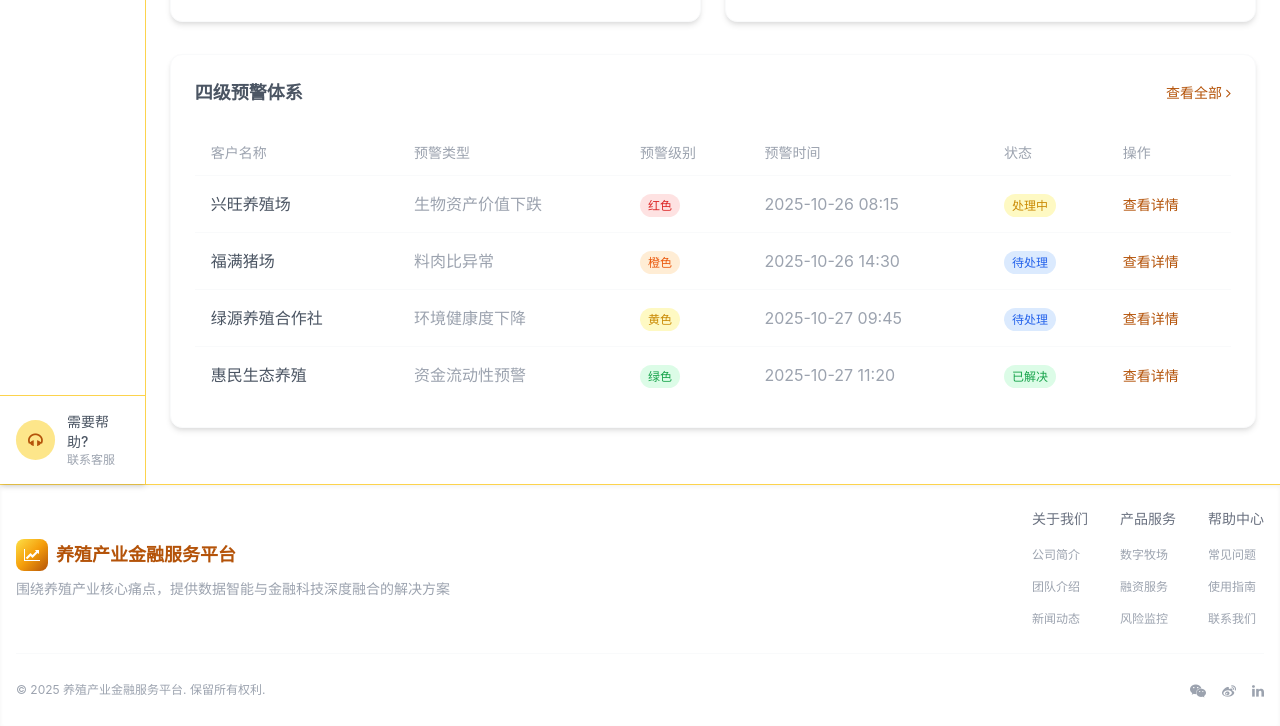
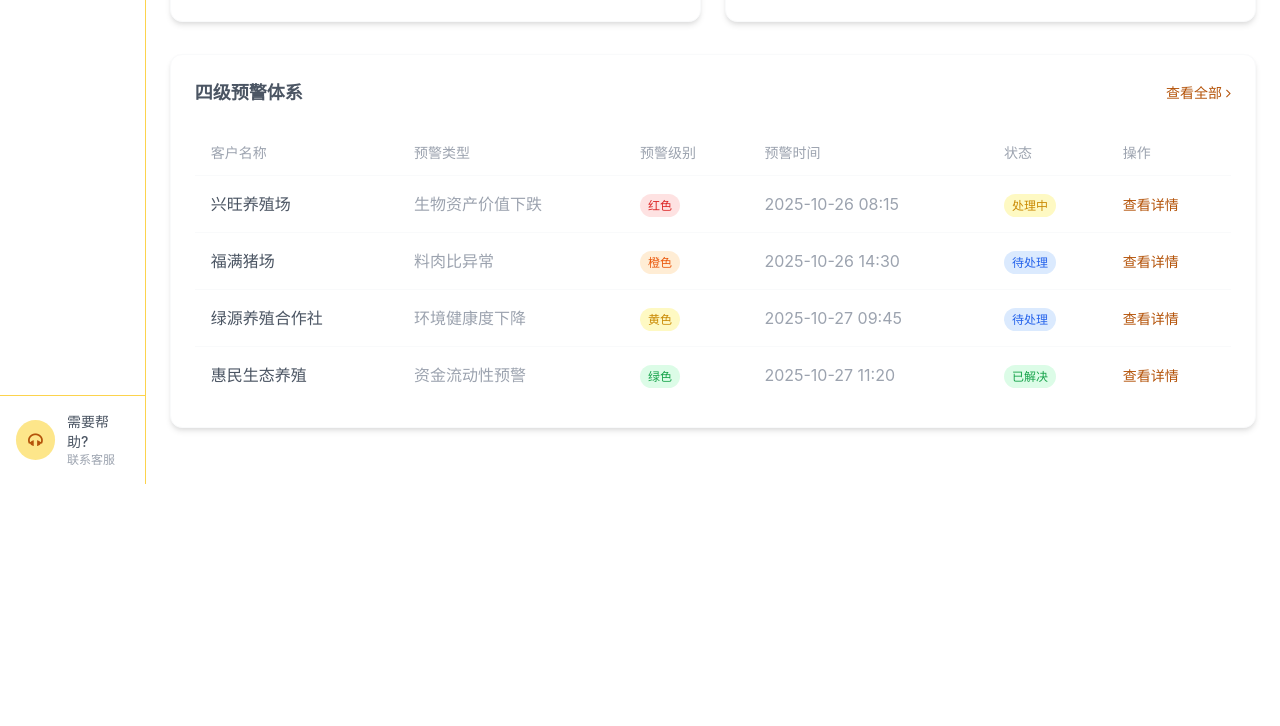
Before and after one commit to x9-0/remote-repo, a plain HTML site: page 金融机构.html in a window 1280 px wide. Shown: the part 1966-2692 px from the top of the page. After the commit the page ends 2450 px from the top, so only its background shows below. Drawn offline with nearby package versions, Linux system fonts and the light colour scheme.

Commit message:
Add files via upload

```diff
--- a/金融机构.html
+++ b/金融机构.html
@@ -665,79 +665,7 @@
     </main>
 
     <!-- 页脚 -->
-    <footer class="bg-white border-t border-primary-200 py-6 shadow-inner">
-        <div class="container mx-auto px-4">
-            <div class="flex flex-col md:flex-row justify-between items-center">
-                <div class="mb-4 md:mb-0">
-                    <div class="flex items-center space-x-2">
-                        <div class="w-8 h-8 rounded-lg gold-gradient flex items-center justify-center">
-                            <i class="fa fa-line-chart text-white text-sm"></i>
-                        </div>
-                        <h2 class="text-lg font-bold text-primary-600">养殖产业金融服务平台</h2>
-                    </div>
-                    <p class="text-light-600 text-sm mt-2">围绕养殖产业核心痛点，提供数据智能与金融科技深度融合的解决方案</p>
-                </div>
-                <div class="flex space-x-8">
-                    <div>
-                        <h3 class="text-light-700 text-sm font-medium mb-3">关于我们</h3>
-                        <ul class="space-y-2">
-                            <li><a href="#"
-                                    class="text-light-600 hover:text-primary-600 text-xs transition-colors">公司简介</a>
-                            </li>
-                            <li><a href="#"
-                                    class="text-light-600 hover:text-primary-600 text-xs transition-colors">团队介绍</a>
-                            </li>
-                            <li><a href="#"
-                                    class="text-light-600 hover:text-primary-600 text-xs transition-colors">新闻动态</a>
-                            </li>
-                        </ul>
-                    </div>
-                    <div>
-                        <h3 class="text-light-700 text-sm font-medium mb-3">产品服务</h3>
-                        <ul class="space-y-2">
-                            <li><a href="#"
-                                    class="text-light-600 hover:text-primary-600 text-xs transition-colors">数字牧场</a>
-                            </li>
-                            <li><a href="#"
-                                    class="text-light-600 hover:text-primary-600 text-xs transition-colors">融资服务</a>
-                            </li>
-                            <li><a href="#"
-                                    class="text-light-600 hover:text-primary-600 text-xs transition-colors">风险监控</a>
-                            </li>
-                        </ul>
-                    </div>
-                    <div>
-                        <h3 class="text-light-700 text-sm font-medium mb-3">帮助中心</h3>
-                        <ul class="space-y-2">
-                            <li><a href="#"
-                                    class="text-light-600 hover:text-primary-600 text-xs transition-colors">常见问题</a>
-                            </li>
-                            <li><a href="#"
-                                    class="text-light-600 hover:text-primary-600 text-xs transition-colors">使用指南</a>
-                            </li>
-                            <li><a href="#"
-                                    class="text-light-600 hover:text-primary-600 text-xs transition-colors">联系我们</a>
-                            </li>
-                        </ul>
-                    </div>
-                </div>
-            </div>
-            <div class="border-t border-light-200 mt-6 pt-6 flex flex-col md:flex-row justify-between items-center">
-                <p class="text-light-600 text-xs">© 2025 养殖产业金融服务平台. 保留所有权利.</p>
-                <div class="flex space-x-4 mt-4 md:mt-0">
-                    <a href="#" class="text-light-600 hover:text-primary-600 transition-colors">
-                        <i class="fa fa-weixin text-sm"></i>
-                    </a>
-                    <a href="#" class="text-light-600 hover:text-primary-600 transition-colors">
-                        <i class="fa fa-weibo text-sm"></i>
-                    </a>
-                    <a href="#" class="text-light-600 hover:text-primary-600 transition-colors">
-                        <i class="fa fa-linkedin text-sm"></i>
-                    </a>
-                </div>
-            </div>
-        </div>
-    </footer>
+
 
     <!-- JavaScript -->
     <script>
```
